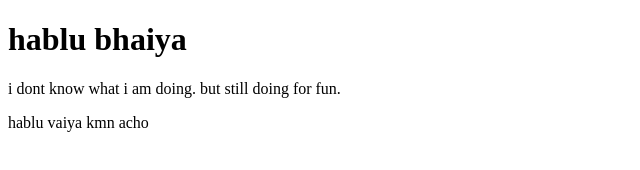
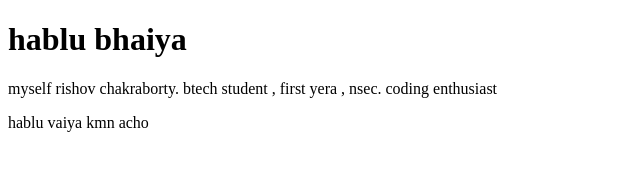
Before and after one commit to rishovchakraborty/firstproject, a plain HTML site: page index.html in a window 1280 px wide. Shown: the whole page, without its empty margins (0-640 px from the left). Drawn offline with Linux system fonts and the light colour scheme.

Commit message:
p tag add

```diff
--- a/index.html
+++ b/index.html
@@ -8,7 +8,7 @@
 </head>
 <body>
     <h1>hablu bhaiya</h1>
-    <p>i dont know what i am doing. but still doing for fun.</p>
+    <p> myself rishov chakraborty. btech student , first yera , nsec. coding enthusiast</p>
     <p>hablu vaiya kmn acho</p>
 </body>
 </html>
```
